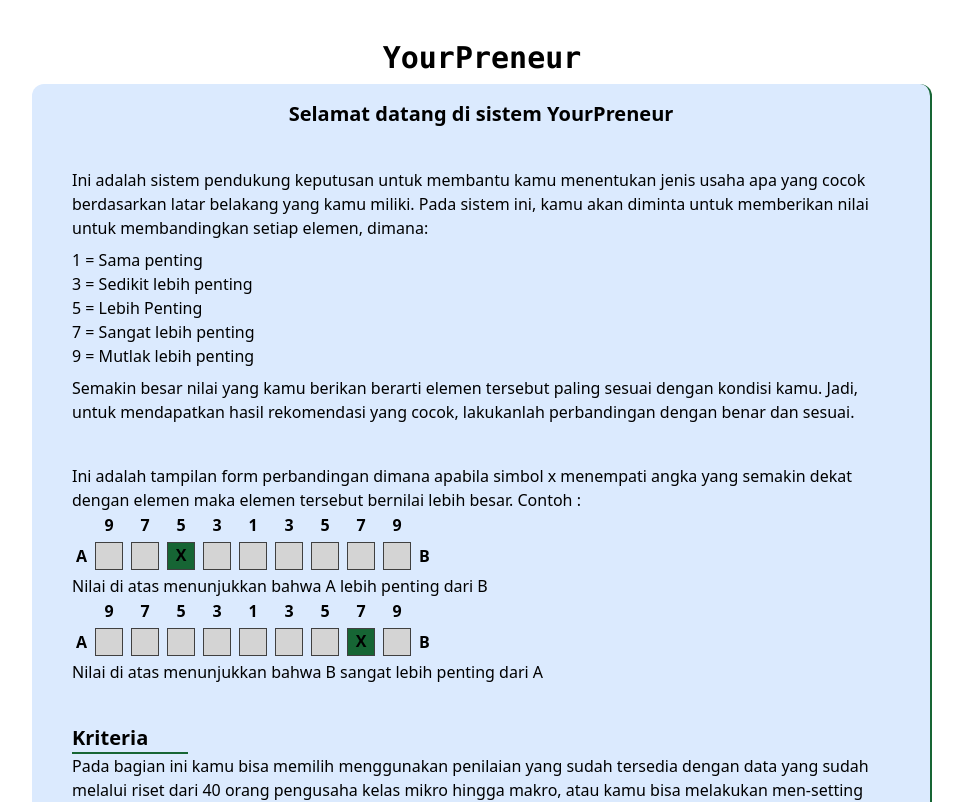
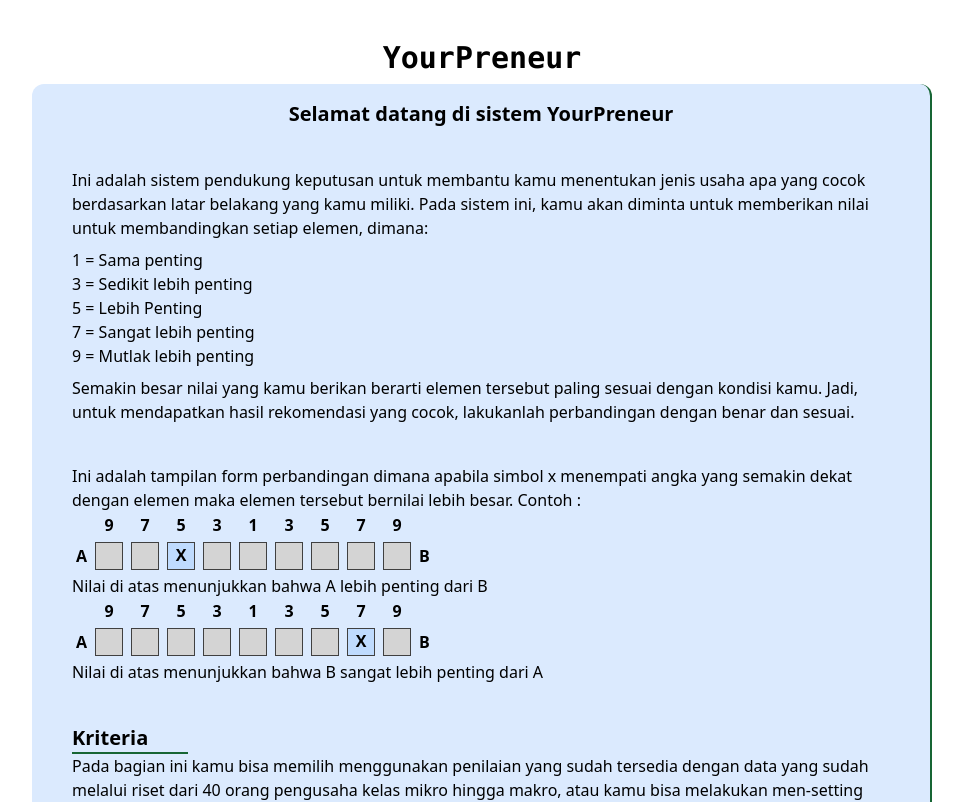
Before and after one commit to KingSit3/freelance_yourpreneur, a Vue app: page / in a window 1280 px wide. Shown: the top 802 px of the page, without its empty margins (158-1121 px from the left). Built offline with nearby package versions, Linux system fonts and the light colour scheme.

Commit message:
chore: update style

```diff
--- a/src/components/FormTable.vue
+++ b/src/components/FormTable.vue
@@ -14,7 +14,7 @@
         <td v-for="(col, index) in formOptionValue" :key="index">
           <label
             :for="formKey + rowIndex.toString() + index.toString()"
-            :class="`${col == formValue[rowIndex] ? 'bg-green-800' : 'bg-neutral-300'} ${disabled ? 'cursor-default' : 'cursor-pointer'} size-7 flex justify-center border border-neutral-700 duration-200`"
+            :class="`${col == formValue[rowIndex] ? 'bg-blue-200' : 'bg-neutral-300'} ${disabled ? 'cursor-default' : 'cursor-pointer'} size-7 flex justify-center border border-neutral-700 duration-200`"
           >
             <span v-show="col == formValue[rowIndex]" class="font-bold">X</span>
           </label>
--- a/src/components/MenuComponent.vue
+++ b/src/components/MenuComponent.vue
@@ -115,7 +115,7 @@
       <button
         :disabled="storeInputError != null"
         @click="generalStore.$state.mainMenu = 'form'"
-        class="px-3 p-0.5 border-2 border-green-800 hover:bg-green-800 hover:text-neutral-100 rounded duration-200"
+        class="px-3 p-0.5 border-2 border-green-800 hover:bg-blue-800 hover:text-neutral-100 rounded duration-200"
       >
         Mulai isi form
       </button>
```
